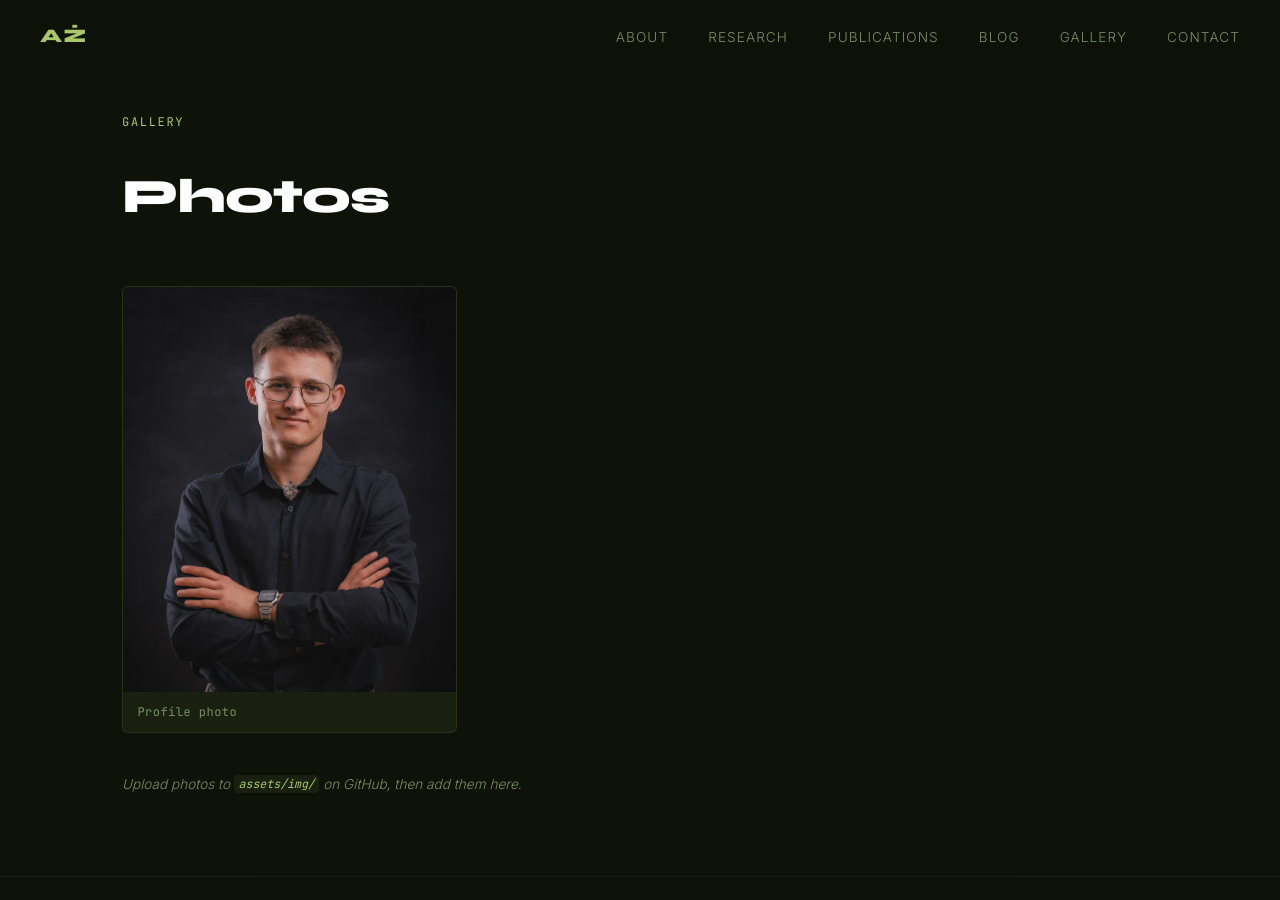
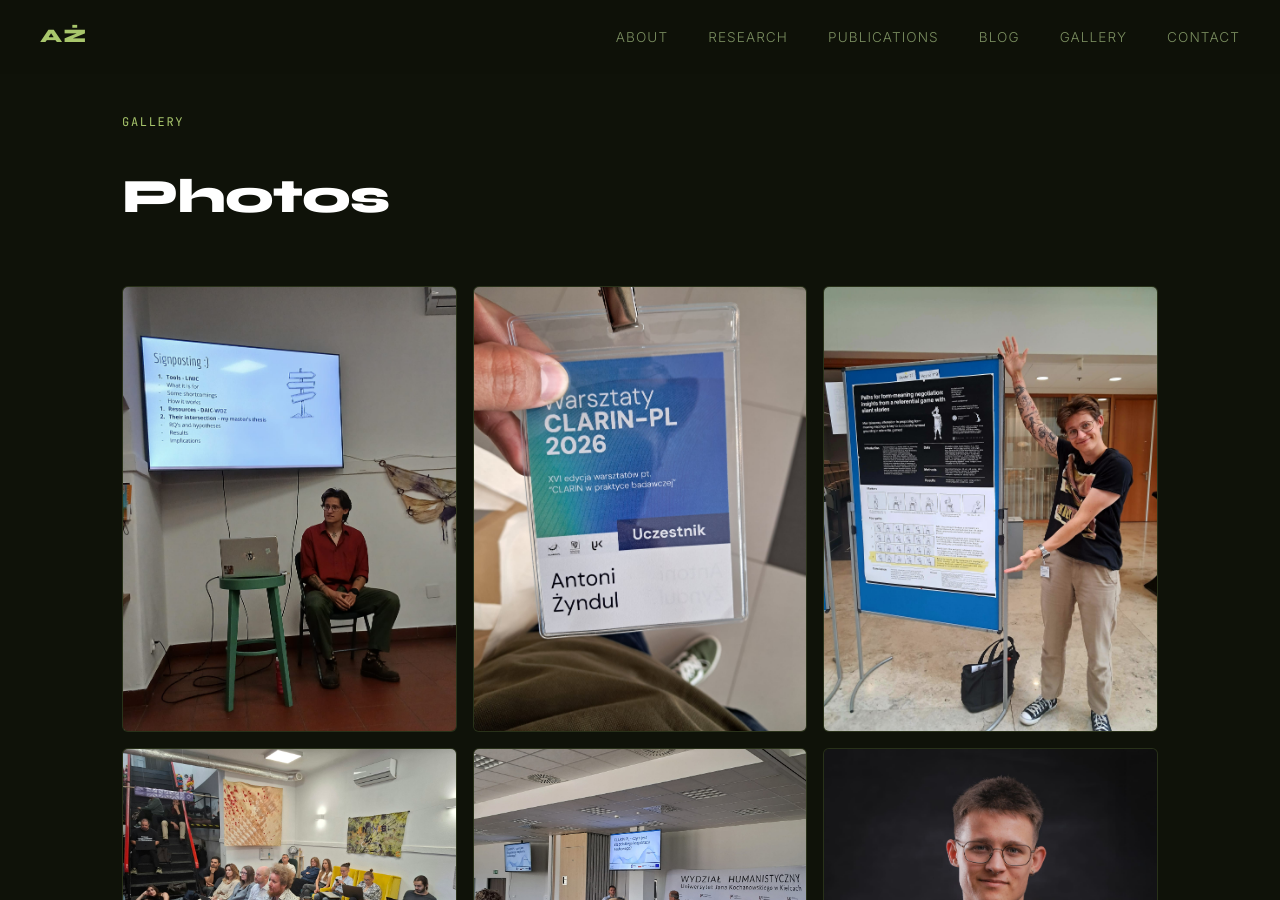
Before and after one commit to antonizyndul/antonizyndul.github.io, a Jekyll site: the page built from gallery.html, in a window 1280 px wide and 900 px high. Built offline with Jekyll 4.4.1, drawn with Linux system fonts in a browser that asks for light colours.

Commit message:
Update gallery with new photos
Added multiple images to the gallery section.

```diff
--- a/gallery.html
+++ b/gallery.html
@@ -10,15 +10,35 @@ title: Gallery
 
     <div class="masonry-grid">
 
-      <!-- Add your photos below. Copy and paste a block like this for each image:
 
       <div class="masonry-item">
-        <img src="/assets/img/your-photo.jpg" alt="Description of the photo" />
-        <div class="masonry-caption">Your caption here</div>
+        <img src="/assets/img/nlpmed2026.jpeg" alt="" />
       </div>
 
-      To add a photo without a caption, just remove the <div class="masonry-caption"> line.
-      -->
+      <div class="masonry-item">
+        <img src="/assets/img/nlpmed_public.jpeg" alt="" />
+      </div>
+
+      <div class="masonry-item">
+        <img src="/assets/img/evolang2026.jpeg" alt="" />
+      </div>
+
+      <div class="masonry-item">
+        <img src="/assets/img/clarinkielce1.jpeg" alt="" />
+      </div>
+
+      <div class="masonry-item">
+        <img src="/assets/img/clarinkielce2.jpeg" alt="" />
+      </div>
+
+      <div class="masonry-item">
+        <img src="/assets/img/kielce2026.jpeg" alt="" />
+      </div>
+
+      <div class="masonry-item">
+        <img src="/assets/img/ISGS10.jpeg" alt="" />
+      </div>
+
 
       <div class="masonry-item">
         <img src="/assets/img/photo.jpg" alt="Antoni Żyndul" />
```
